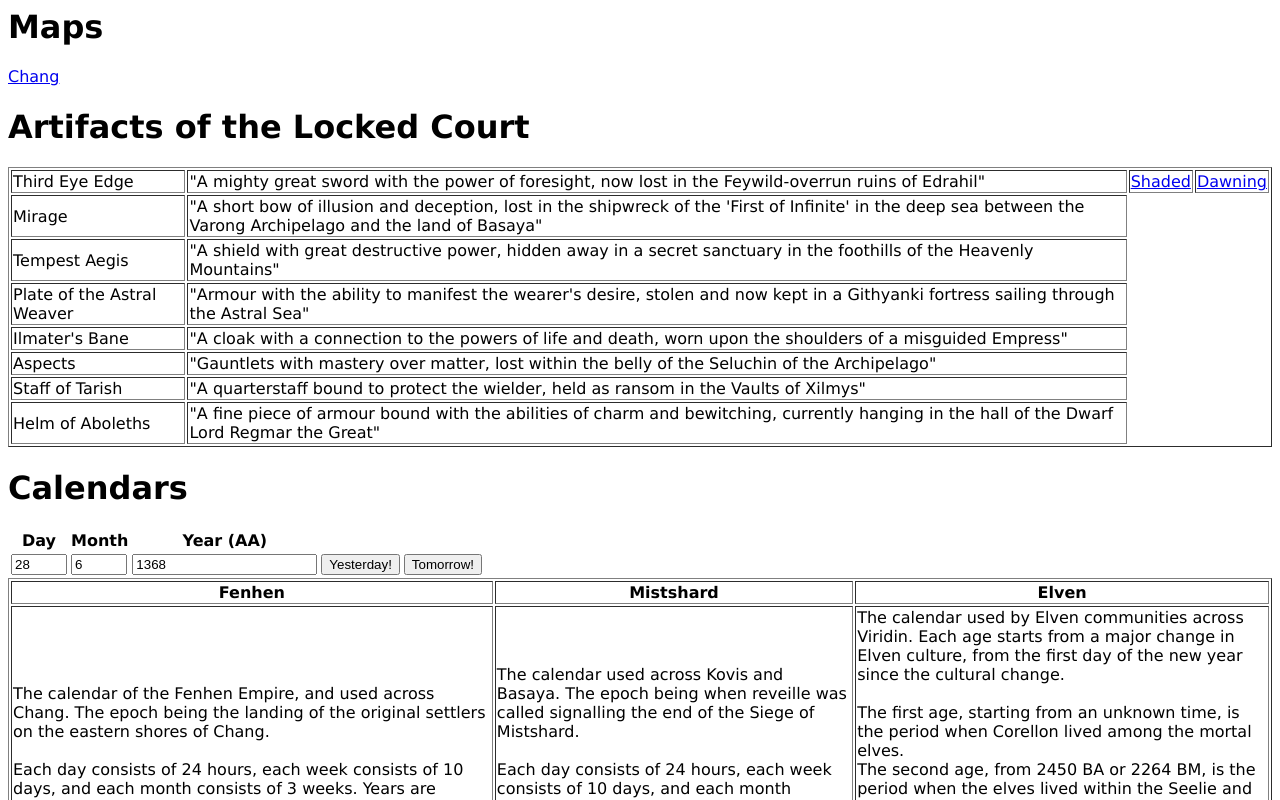
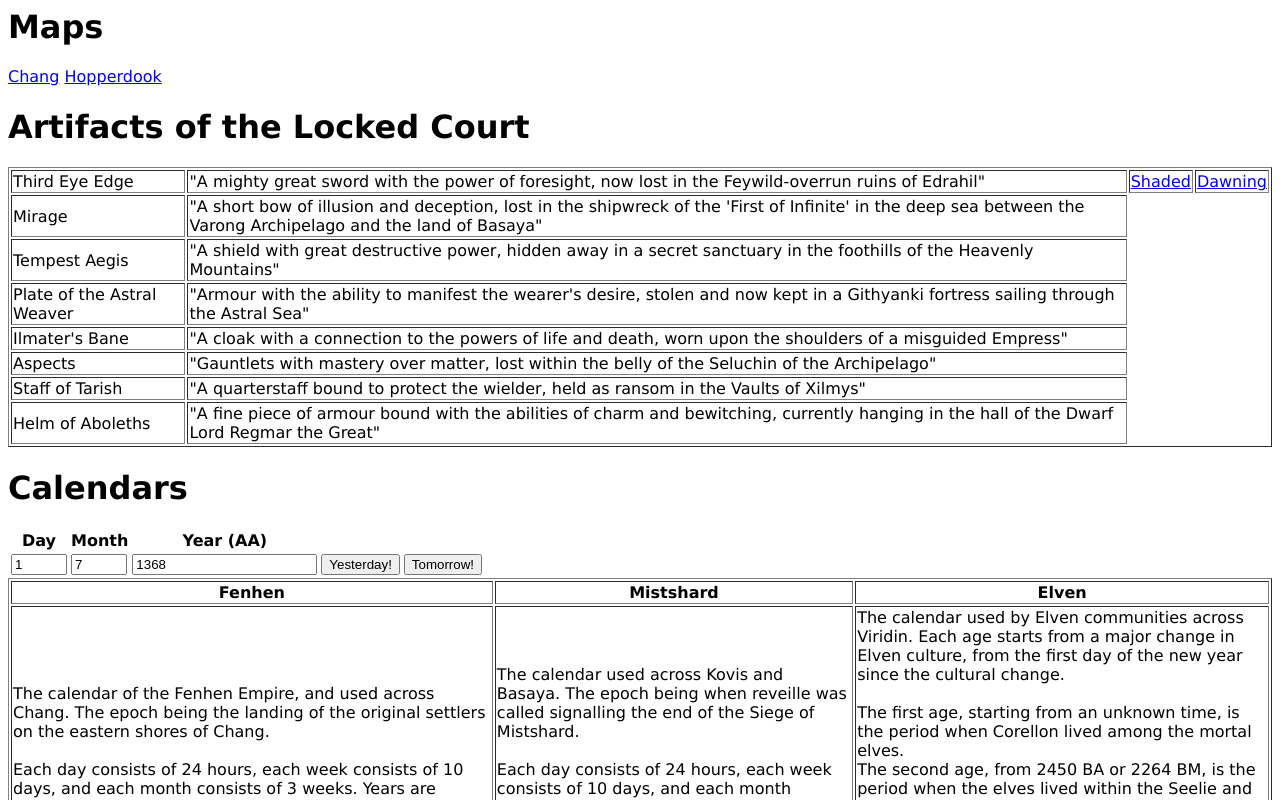
Before and after one commit to salisburyheavyindustries/salisburyheavyindustries.github.io, a plain HTML site: page index.html in a window 1280 px wide. Shown: the top 800 px of the page. Drawn offline with Linux system fonts and the light colour scheme; a script that the page names is missing.

Commit message:
Adds Hopperdook map

```diff
--- a/index.html
+++ b/index.html
@@ -227,6 +227,7 @@
     <body onload="updateDate()">
         <h1>Maps</h1>
         <a href="chang.png">Chang</a>
+        <a href="hopperdook.png">Hopperdook</a>
         <!--<a href="basaya.png">Basaya</a>-->
         <h1>Artifacts of the Locked Court</h1>
         <table border="1">
@@ -297,8 +298,8 @@
                 <th>Year (AA)</th>
             </tr>
             <tr>
-                <td><input type="number" id="day" name="day" onchange="updateDate()" value="28" min="0" max="31"></td>
-                <td><input type="number" id="month" name="month" onchange="updateDate()" value="6" min="0" max="11"></td>
+                <td><input type="number" id="day" name="day" onchange="updateDate()" value="1" min="0" max="31"></td>
+                <td><input type="number" id="month" name="month" onchange="updateDate()" value="7" min="0" max="11"></td>
                 <td><input type="number" id="year" name="year" onchange="updateDate()" value="1368" min="1"></td>
                 <td><button type="button" onclick="yesterday()">Yesterday!</button></td>
                 <td><button type="button" onclick="tomorrow()">Tomorrow!</button></td>
```
Also changed, not shown: 1 other file.
